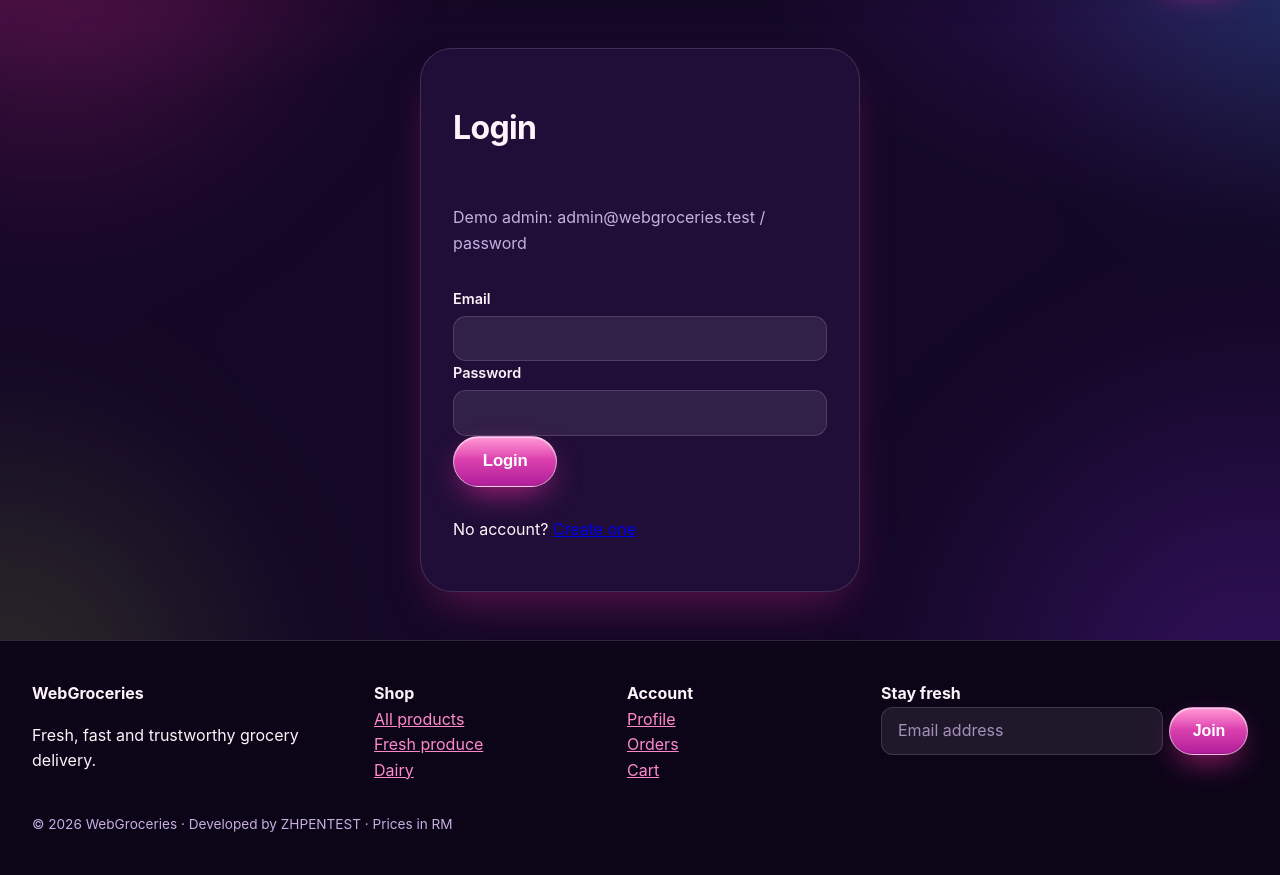
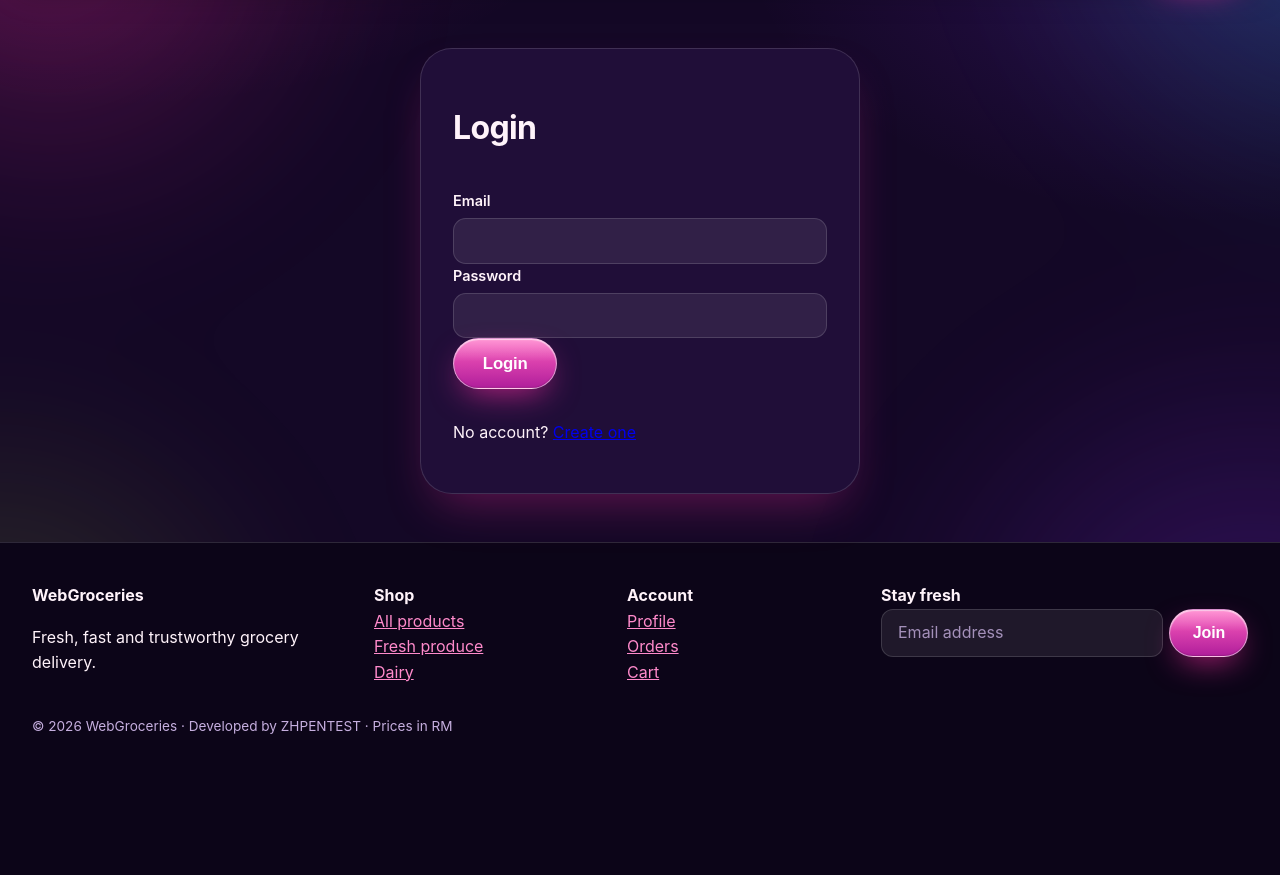
Before and after one commit to ZHPENTEST/webgroceries, a PHP site: page /login in a window 1280 px wide. Shown: the part 144-1019 px from the top of the page. After the commit the page ends 878 px from the top, so only its background shows below. Run offline with PHP 8.4, Linux system fonts and the light colour scheme; data that the repository does not hold is empty; some libraries are stand-ins or nearby versions.

Commit message:
Hide demo credentials from login page

```diff
--- a/app/Views/auth/login.php
+++ b/app/Views/auth/login.php
@@ -1,3 +1,3 @@
-<div class="auth"><h1>Login</h1><p class="muted">Demo admin: admin@webgroceries.test / password</p>
+<div class="auth"><h1>Login</h1>
 <form method="post" action="/login"><?= csrf_field() ?><label>Email<input name="email" type="email" required autocomplete="email" value="<?= old('email') ?>"></label><label>Password<input name="password" type="password" required autocomplete="current-password"></label><button class="btn big">Login</button></form>
 <p>No account? <a href="/register">Create one</a></p></div>
```
